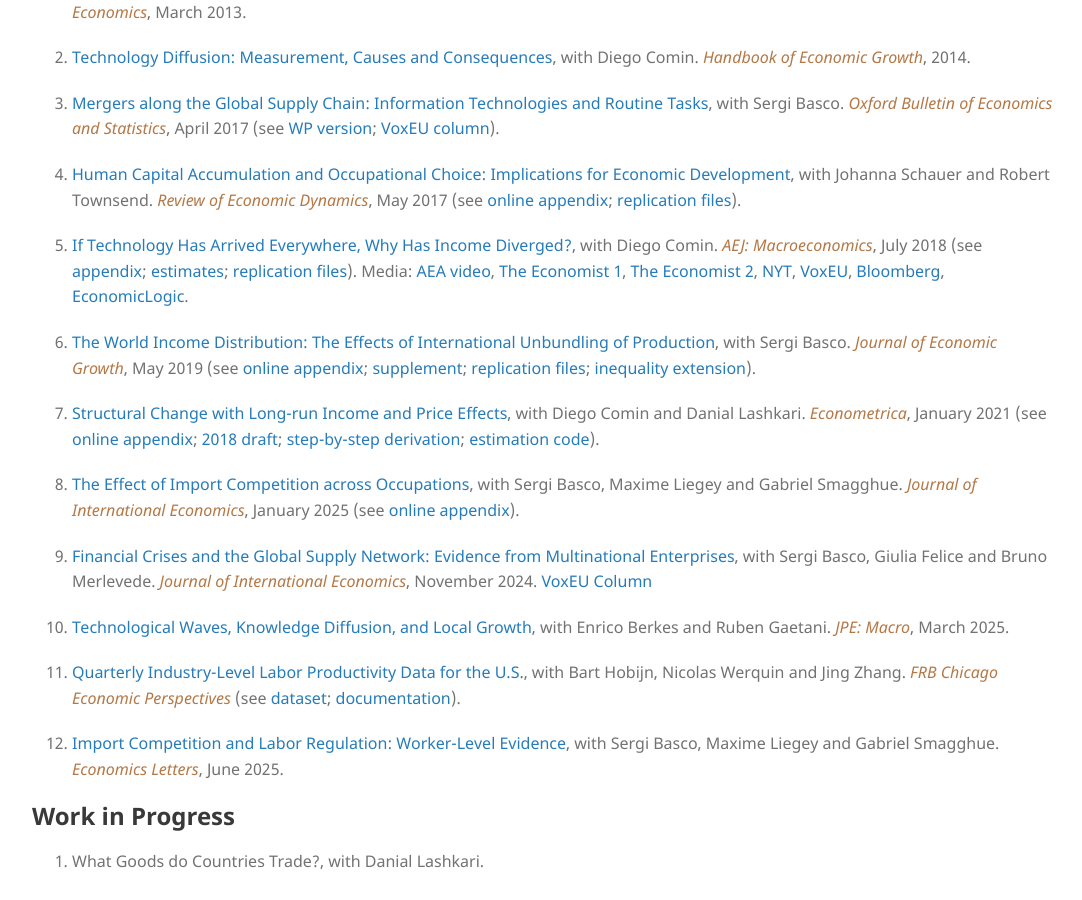
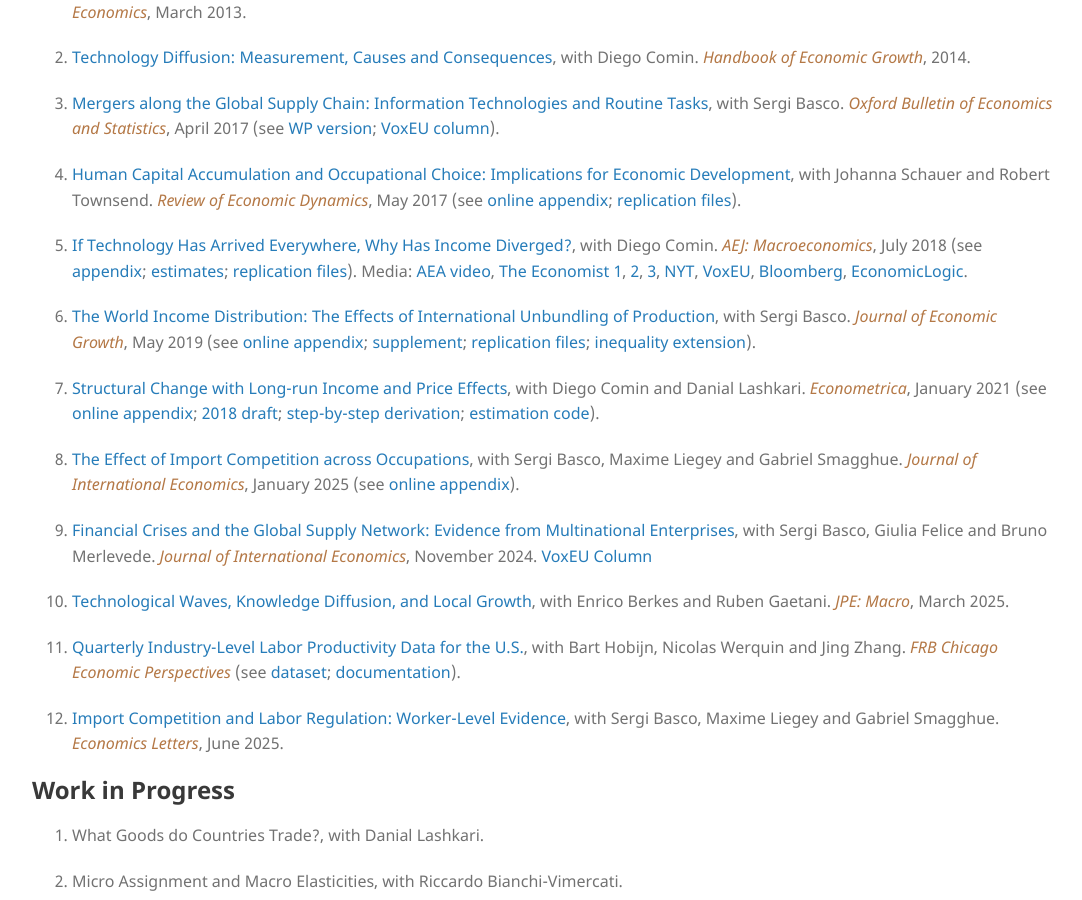
Before and after one commit to mestieri/mestieri.github.io, a Jekyll site: the page built from index.md, in a window 1280 px wide and 900 px high, scrolled down 1297 px. Shown: the whole window, without its empty margins (96-1178 px from the left). Built offline with Jekyll 4.4.1, drawn with Linux system fonts in a browser that asks for light colours.

Commit message:
Update index.md

```diff
--- a/index.md
+++ b/index.md
@@ -117,7 +117,7 @@ for Nonhomothetic CES Preferences](https://www.dropbox.com/scl/fi/obu49nw8d74wye
 
 4. [Human Capital Accumulation and Occupational Choice: Implications for Economic Development](https://www.dropbox.com/s/i9y5hhldhf8sf2z/MST_rev.pdf?dl=0), with Johanna Schauer and Robert Townsend. *<blue>Review of Economic Dynamics</blue>*, May 2017 (see [online appendix](https://www.dropbox.com/s/7nmwugrvgbw5q3a/MST_rev_onlineappendix.pdf?dl=0); [replication files](https://www.dropbox.com/s/p3wkhbsmytj9rnx/MST_replication_files.zip?dl=0)).
 
-5. [If Technology Has Arrived Everywhere, Why Has Income Diverged?](https://www.dropbox.com/s/l04exb9tn9zcsdt/CM_transition.pdf?dl=0), with Diego Comin. *<blue>AEJ: Macroeconomics</blue>*, July 2018 (see [appendix](https://www.dropbox.com/s/hpmdrvmg5bbwe0p/CM_transition_appendix.pdf?dl=0); [estimates](https://www.dropbox.com/s/y34zbbnuji9mley/CM_online_results.csv?dl=0); [replication files](https://sites.google.com/site/martimestieri/replication%20files.zip?attredirects=0&d=1)). Media: [AEA video](https://www.aeaweb.org/research/technology-intensity-of-use-income-divergence), [The Economist 1](http://www.economist.com/news/briefing/21679448-pace-business-really-getting-quicker-creed-speed), [The Economist 2](https://www.economist.com/finance-and-economics/2023/07/16/your-employer-is-probably-unprepared-for-artificial-intelligence), [NYT](http://economix.blogs.nytimes.com/2013/05/10/technology-as-a-driver-of-growth-or-not/), [VoxEU](http://www.voxeu.org/article/technology-and-income-dynamics-1800-2000), [Bloomberg](http://www.bloomberg.com/news/2013-05-09/fed-in-2008-showed-panic-of-1907-was-excessive-cutting-research.html), [EconomicLogic](http://economiclogic.blogspot.com.es/2013/06/income-divergence-in-face-of-faster.html).
+5. [If Technology Has Arrived Everywhere, Why Has Income Diverged?](https://www.dropbox.com/s/l04exb9tn9zcsdt/CM_transition.pdf?dl=0), with Diego Comin. *<blue>AEJ: Macroeconomics</blue>*, July 2018 (see [appendix](https://www.dropbox.com/s/hpmdrvmg5bbwe0p/CM_transition_appendix.pdf?dl=0); [estimates](https://www.dropbox.com/s/y34zbbnuji9mley/CM_online_results.csv?dl=0); [replication files](https://sites.google.com/site/martimestieri/replication%20files.zip?attredirects=0&d=1)). Media: [AEA video](https://www.aeaweb.org/research/technology-intensity-of-use-income-divergence), [The Economist 1](http://www.economist.com/news/briefing/21679448-pace-business-really-getting-quicker-creed-speed), [2](https://www.economist.com/finance-and-economics/2023/07/16/your-employer-is-probably-unprepared-for-artificial-intelligence), [3](https://www.economist.com/finance-and-economics/2025/10/23/can-ai-make-the-poor-world-richer), [NYT](http://economix.blogs.nytimes.com/2013/05/10/technology-as-a-driver-of-growth-or-not/), [VoxEU](http://www.voxeu.org/article/technology-and-income-dynamics-1800-2000), [Bloomberg](http://www.bloomberg.com/news/2013-05-09/fed-in-2008-showed-panic-of-1907-was-excessive-cutting-research.html), [EconomicLogic](http://economiclogic.blogspot.com.es/2013/06/income-divergence-in-face-of-faster.html).
 
 6. [The World Income Distribution: The Effects of International Unbundling of Production](https://www.dropbox.com/s/czqzvaqwtgmk5hs/BMU_rev.pdf?dl=0), with Sergi Basco. *<blue>Journal of Economic Growth</blue>*, May 2019 (see [online appendix](https://www.dropbox.com/s/sgwdn0qb2kwca8k/BMU_onlineappendix_rev.pdf?dl=0); [supplement](https://www.dropbox.com/s/teu5685tej9tt54/BMP3_additional_results_rev2.pdf?dl=0); [replication files](https://www.dropbox.com/s/94zy8f7iwh2yvvl/replication%20files%20bmp3.zip?dl=0); [inequality extension](https://www.dropbox.com/s/83ty9lv2lem87y1/BM_Trade_and_within_inequality.pdf?dl=0)).
 
```
